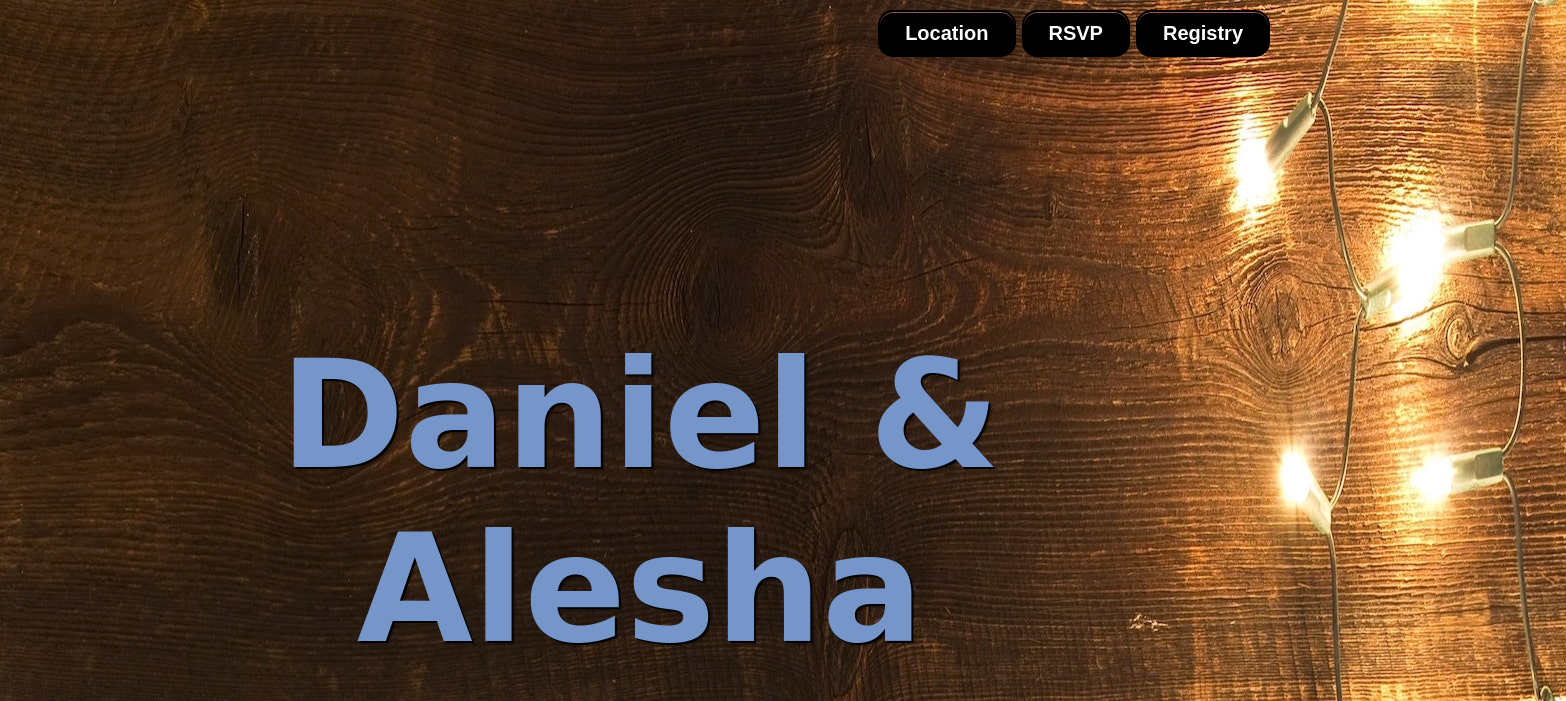
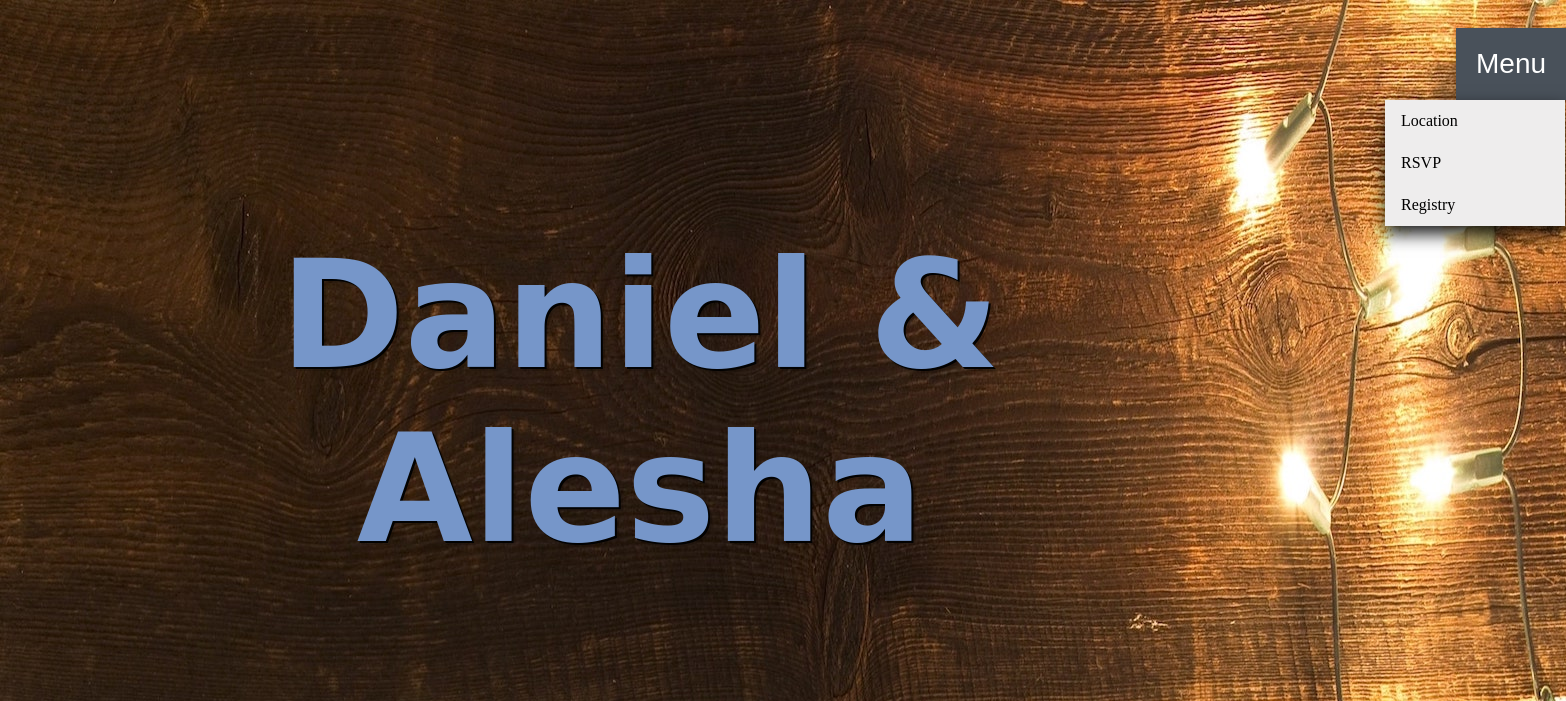
Before and after one commit to dhammond371/myWeddingSite, a plain HTML site: page index.html in a window 1280 px wide. Shown: the top 701 px of the page, 1566 px wide, since content can reach past the window. Drawn offline with Linux system fonts and the light colour scheme.

Commit message:
Added dropdown menu and back button
Added a dropdown menu to the home screen for navigation and a back button to the RSVP page to test

```diff
--- a/index.html
+++ b/index.html
@@ -15,10 +15,19 @@
     <!-- Menu button -->
     <!-- <button class="button" id="menuB">Hello</button> -->
     <!-- <div class="dropdown">  -->
-    <div class="button-container2">
+
+    <!-- <div class="button-container2">
         <button href="#" class="myButton2" onclick="window.location.href = 'location_page.html';">Location</button>
         <button href="#" class="myButton2" onclick="window.location.href = 'rsvp_page.html';"> RSVP </button>
         <button href="#" class="myButton3" onclick="window.location.href = 'registry_page.html';">Registry</button>
+    </div> -->
+    <div class="dropdown">
+            <button class="dropbtn" >Menu</button>
+            <div class="dropdown-content2" style="float: right;">
+              <a href="#" onclick="window.location.href = 'location_page.html';">Location</a>
+              <a href="#" onclick="window.location.href = 'rsvp_page.html';">RSVP</a>
+              <a href="#" onclick="window.location.href = 'registry_page.html';">Registry</a>
+            </div>
     </div>
 
     <!-- <div class="dropdown-content"> 'location_page.html' </div>
--- a/style.css
+++ b/style.css
@@ -21,6 +21,10 @@ hr {
     margin-left: auto;
     margin-right: auto;
     position: relative;
+}
+
+#hi {
+    color: black;
 }
 
 #menuB {
@@ -245,3 +249,55 @@ h3 {
 .dropdown-content a:hover {background-color: white;}
 .dropdown:hover .dropdown-content {display: block;}
 .dropdown:hover .dropbtn {background-color: grey;} */
+
+/* Dropdown Button */
+.dropbtn {
+    background-color: rgb(0, 0, 0);
+    color: white;
+    padding: 20px;
+    font-size: 28px;
+    border: 2px black;
+    margin-left: 52em;
+    margin-top: 1em;
+    box-shadow:  2px 3px 5px rgb(95, 57, 27);
+  }
+
+
+  .dropdown {
+    position: relative;
+    display: inline-block;
+  }
+
+  /* Dropdown Content */
+  .dropdown-content2 {
+    display: none;
+    position: absolute;
+    background-color: #eeeded;
+    min-width: 180px;
+    box-shadow: 0px 8px 16px 0px rgba(0,0,0,0.9);
+    z-index: 1;
+  }
+
+  /* Links to be put inside the dropdown */
+  .dropdown-content2 a {
+    color: black;
+    padding: 12px 16px;
+    text-decoration: none;
+    display: block;
+  }
+
+  /* Change color of dropdown links when mouse hovers */
+  .dropdown-content2 a:hover {
+      background-color: #ddd;
+      font-size: 20;
+    }
+
+  /* Show the dropdown menu when mouse hovers */
+  .dropdown:hover .dropdown-content2 {
+      display: block;
+      /* margin-top: 49%; */
+      margin-left: 1385px;
+    }
+
+  /* Change the background color of the dropdown button when the dropdown content is shown */
+  .dropdown:hover .dropbtn {background-color: #49515a;}
```
Also changed, not shown: rsvp_page.html (+20 -4 lines), rsvp_style.css (+12 -0 lines), guest_list.txt (added), 1 other file.
